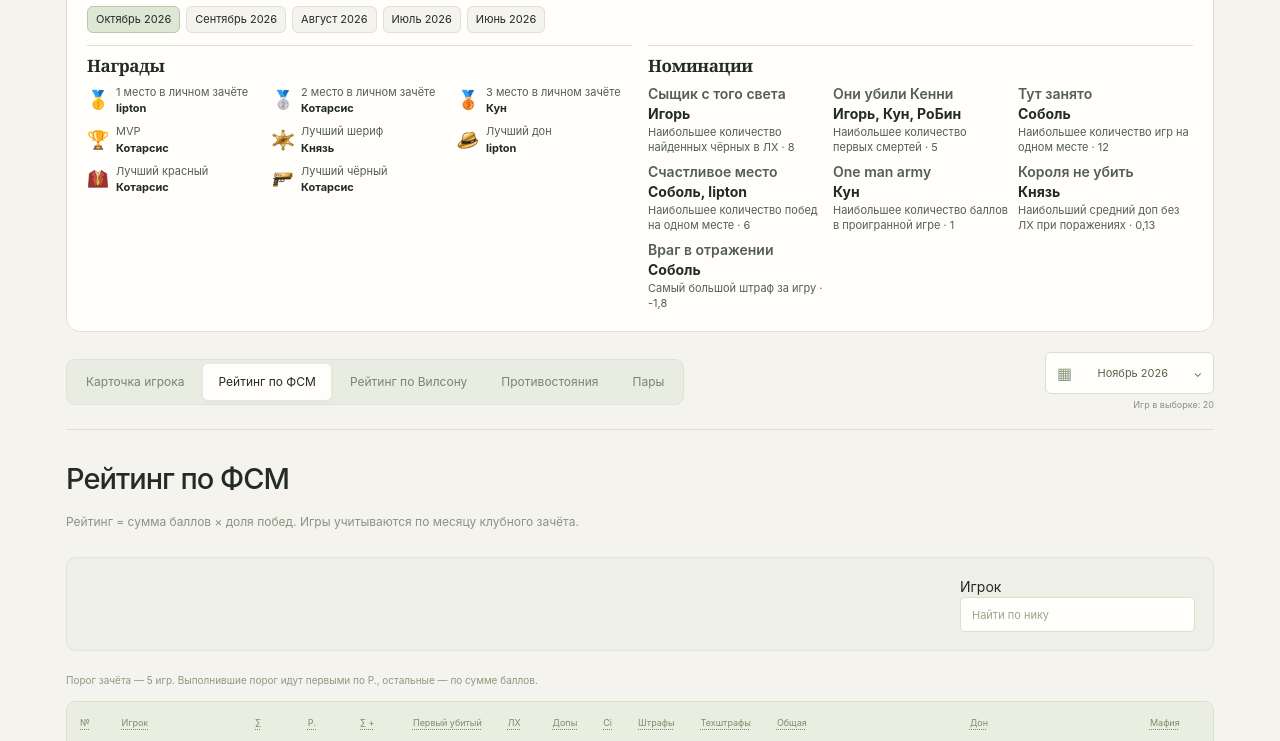
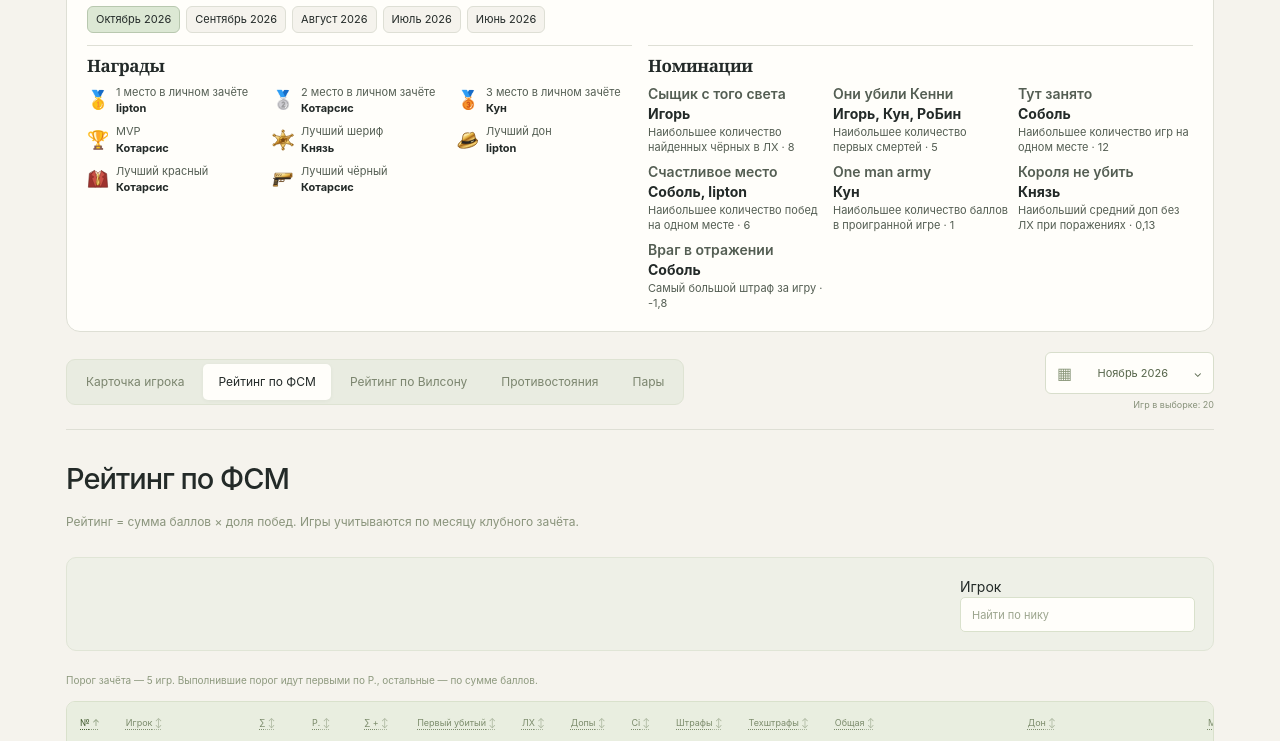
Before and after one commit to ultimatum424/mafia-aid, a plain HTML site: page index.html in a window 1280 px wide. Shown: the part 181-922 px from the top of the page. Drawn offline with Linux system fonts and the light colour scheme.

Commit message:
Add files via upload

```diff
--- a/index.html
+++ b/index.html
@@ -128,6 +128,7 @@
 .club-table td small{color:#545e53}
 .club-qualified{color:#426146;margin-left:4px}
 .club-table .club-column-help{cursor:help;text-decoration:underline dotted;text-underline-offset:3px}
+.club-table .club-column-help[data-club-sort]{cursor:pointer}
 .club-tooltip{position:fixed;z-index:30;width:max-content;max-width:min(260px,calc(100vw - 16px));padding:7px 10px;border-radius:6px;background:var(--ink);color:var(--card);box-shadow:0 3px 12px #0003;font-size:12px;line-height:1.45;pointer-events:none}
 
 </style>
@@ -1351,6 +1352,7 @@ window.MAFIA_DATA = {"version":1,"sources":[{"id":"source-1","title":"Резул
     personalSort:'wilson', pairSort:'wilson', liftSort:'lift', direction:'desc', personalSearch:'', pairSearch:''};
   const state = {...defaults, page:1, open:null};
   let clubSearch = '';
+  let clubSort = 'place', clubDirection = 'asc';
   const views = ['profile','fsm','wilson','comparison','pairs'];
   const sideLabels = {any:'Общий', red:'Красные', black:'Чёрные'};
   const sideSetting = () => state.view === 'pairs' ? 'pairSide' : 'wilsonSide';
@@ -1417,35 +1419,44 @@ window.MAFIA_DATA = {"version":1,"sources":[{"id":"source-1","title":"Резул
     const minimumGames = [...months].reduce((sum, month) => sum + (core.clubGameThresholds[month] ?? 0), 0);
     $('club-threshold').textContent = !months.size ? 'Выберите месяцы для зачёта.' : minimumGames
       ? `${months.size > 1 ? 'Суммарный порог' : 'Порог зачёта'} — ${minimumGames} игр. Выполнившие порог идут первыми по Р., остальные — по сумме баллов.`
-      : 'Без порога игр. Все игроки отсортированы по Р.';
+      : 'Без порога игр. Порядок зачёта определяется по Р.';
     const rows = core.clubRanking(games, minimumGames).map((row,index) => ({...row,place:index+1}))
       .filter(row => matchingSearch({names:[row.name]},clubSearch));
     const format = (value, digits = 3) => value.toLocaleString('ru', {maximumFractionDigits:digits});
     const formatAverageExtra = value => value.toLocaleString('ru', {maximumFractionDigits:3, roundingMode:'halfEven'});
-    const roleHint = 'Победы / игры, винрейт, сумма допов, максимальный и средний доп.';
+    const roleHint = 'Победы / игры, винрейт, сумма допов, максимальный и средний доп. Сортировка по числу игр.';
     const columns = [
-      ['№', 'Место в зачёте. Достигшие порога идут первыми по Р., остальные — по сумме баллов.'],
-      ['Игрок', 'Ник игрока. Галочка означает, что порог игр выполнен.'],
-      ['∑', 'Сумма баллов за результат игры, допов, ЛХ и Ci за вычетом штрафов и техштрафов.'],
-      ['Р.', 'Сумма баллов ∑ × доля побед. При отображении винрейт и итоговый рейтинг округляются до двух знаков.'],
-      ['∑ +', 'Сумма судейских допов и баллов за ЛХ за вычетом обычных штрафов.'],
-      ['Первый убитый', 'Сколько раз игрок за красных отмечен в протоколе как первый убитый.'],
-      ['ЛХ', 'Баллы за лучший ход. За 1, 2 или 3 угаданных чёрных начисляется 0,1, 0,3 или 0,6 балла.'],
-      ['Допы', 'Сумма дополнительных баллов, выставленных судьёй.'],
-      ['Ci', 'Сумма компенсационных баллов из протоколов. Входит в ∑.'],
-      ['Штрафы', 'Сумма обычных штрафов. Вычитается из ∑ и ∑ +.'],
-      ['Техштрафы', 'Сумма технических штрафов. Вычитается из ∑.'],
-      ['Общая', `Все роли вместе. ${roleHint}`],
-      ['Дон', `Игры за дона. ${roleHint}`],
-      ['Мафия', `Игры за рядового чёрного. ${roleHint}`],
-      ['Шериф', `Игры за шерифа. ${roleHint}`],
-      ['Мирный', `Игры за мирного жителя. ${roleHint}`],
-      ['μ', 'Средний балл за игру. Сумма баллов ∑ делится на число игр.'],
-      ['P', 'Баллы во внешний рейтинг. В клубной таблице отображается прочерк.']
+      ['№', 'place', 'Место в зачёте. Достигшие порога идут первыми по Р., остальные — по сумме баллов.'],
+      ['Игрок', 'name', 'Ник игрока. Галочка означает, что порог игр выполнен.'],
+      ['∑', 'total', 'Сумма баллов за результат игры, допов, ЛХ и Ci за вычетом штрафов и техштрафов.'],
+      ['Р.', 'rating', 'Сумма баллов ∑ × доля побед. При отображении винрейт и итоговый рейтинг округляются до двух знаков.'],
+      ['∑ +', 'extras', 'Сумма судейских допов и баллов за ЛХ за вычетом обычных штрафов.'],
+      ['Первый убитый', 'firstKilled', 'Сколько раз игрок за красных отмечен в протоколе как первый убитый.'],
+      ['ЛХ', 'bestMove', 'Баллы за лучший ход. За 1, 2 или 3 угаданных чёрных начисляется 0,1, 0,3 или 0,6 балла.'],
+      ['Допы', 'bonus', 'Сумма дополнительных баллов, выставленных судьёй.'],
+      ['Ci', 'ci', 'Сумма компенсационных баллов из протоколов. Входит в ∑.'],
+      ['Штрафы', 'penalty', 'Сумма обычных штрафов. Вычитается из ∑ и ∑ +.'],
+      ['Техштрафы', 'technical', 'Сумма технических штрафов. Вычитается из ∑.'],
+      ['Общая', 'games', `Все роли вместе. ${roleHint}`],
+      ['Дон', 'don', `Игры за дона. ${roleHint}`],
+      ['Мафия', 'mafia', `Игры за рядового чёрного. ${roleHint}`],
+      ['Шериф', 'sheriff', `Игры за шерифа. ${roleHint}`],
+      ['Мирный', 'citizen', `Игры за мирного жителя. ${roleHint}`],
+      ['μ', 'mean', 'Средний балл за игру. Сумма баллов ∑ делится на число игр.'],
+      ['P', null, 'Баллы во внешний рейтинг. В клубной таблице отображается прочерк.']
     ];
-    const headings = columns.map(([label, hint], index) => `<th scope="col">
-      <button type="button" class="club-column-help" aria-describedby="club-hint-${index}">${esc(label)}</button>
-      <span id="club-hint-${index}" class="sr-only">${esc(hint)}</span></th>`).join('');
+    const sortSign = clubDirection === 'asc' ? 1 : -1;
+    rows.sort((a,b) => {
+      const difference = clubSort === 'name' ? a.name.localeCompare(b.name, 'ru') :
+        (a.roles[clubSort]?.games ?? a[clubSort]) - (b.roles[clubSort]?.games ?? b[clubSort]);
+      return sortSign * difference || a.place - b.place;
+    });
+    const headings = columns.map(([label, field, hint], index) => {
+      const active = field === clubSort;
+      return `<th scope="col"${active ? ` aria-sort="${clubDirection === 'asc' ? 'ascending' : 'descending'}"` : ''}>
+        <button type="button" class="club-column-help"${field ? ` data-club-sort="${field}"` : ''} aria-describedby="club-hint-${index}">${esc(label)}${field ? `<span aria-hidden="true"> ${active ? (clubDirection === 'asc' ? '↑' : '↓') : '↕'}</span>` : ''}</button>
+        <span id="club-hint-${index}" class="sr-only">${esc(hint)}</span></th>`;
+    }).join('');
     const roleCell = ({wins,games,extras,maxExtra,scored}) => `<td>${wins} / ${games} (${format(games ? wins / games * 100 : 0,2)}%)<br>
       <small>Доп: ${format(extras)} · макс.: ${format(maxExtra)} · ср.: ${formatAverageExtra(scored ? extras / scored : 0)}</small>
       ${scored < games ? `<br><small>Баллы: ${scored} из ${games} игр</small>` : ''}</td>`;
@@ -1594,6 +1605,20 @@ window.MAFIA_DATA = {"version":1,"sources":[{"id":"source-1","title":"Резул
   document.addEventListener('keydown', event => {if (event.key === 'Escape') hideClubHint();});
   $('ranking-panel').addEventListener('click', event => {
     const button=event.target.closest('button');if(!button)return;
+    const clubField = button.dataset.clubSort;
+    if (clubField) {
+      clubDirection = clubSort === clubField
+        ? (clubDirection === 'asc' ? 'desc' : 'asc')
+        : (['place','name'].includes(clubField) ? 'asc' : 'desc');
+      clubSort = clubField;
+      const wrapper = button.closest('.rank-table-wrap');
+      const scrollLeft = wrapper.scrollLeft;
+      renderClubTable();
+      const result = $('club-results');
+      result.querySelector('.rank-table-wrap').scrollLeft = scrollLeft;
+      result.querySelector(`[data-club-sort="${clubField}"]`).focus({preventScroll:true});
+      return;
+    }
     if (button.classList.contains('club-column-help')) {showClubHint(button);return;}
     if (button.dataset.rankSide) {
       state[sideSetting()] = button.dataset.rankSide;
```
